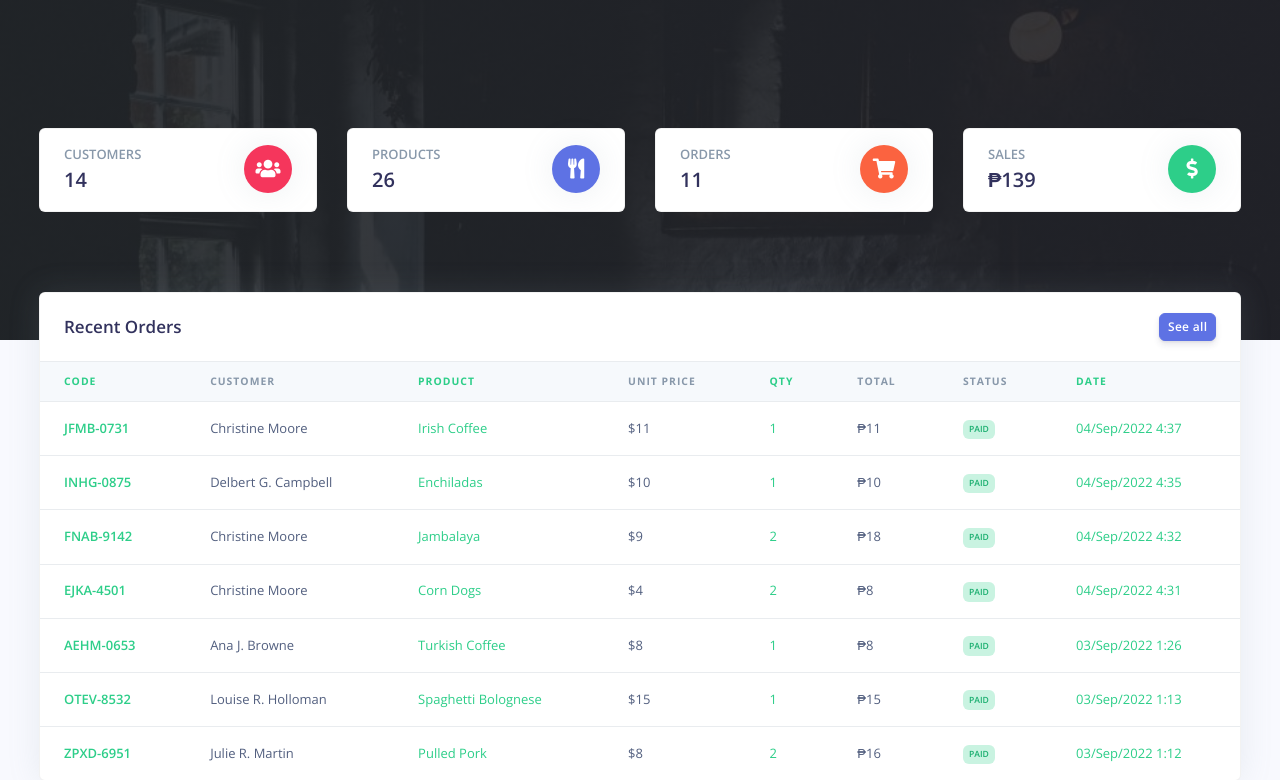
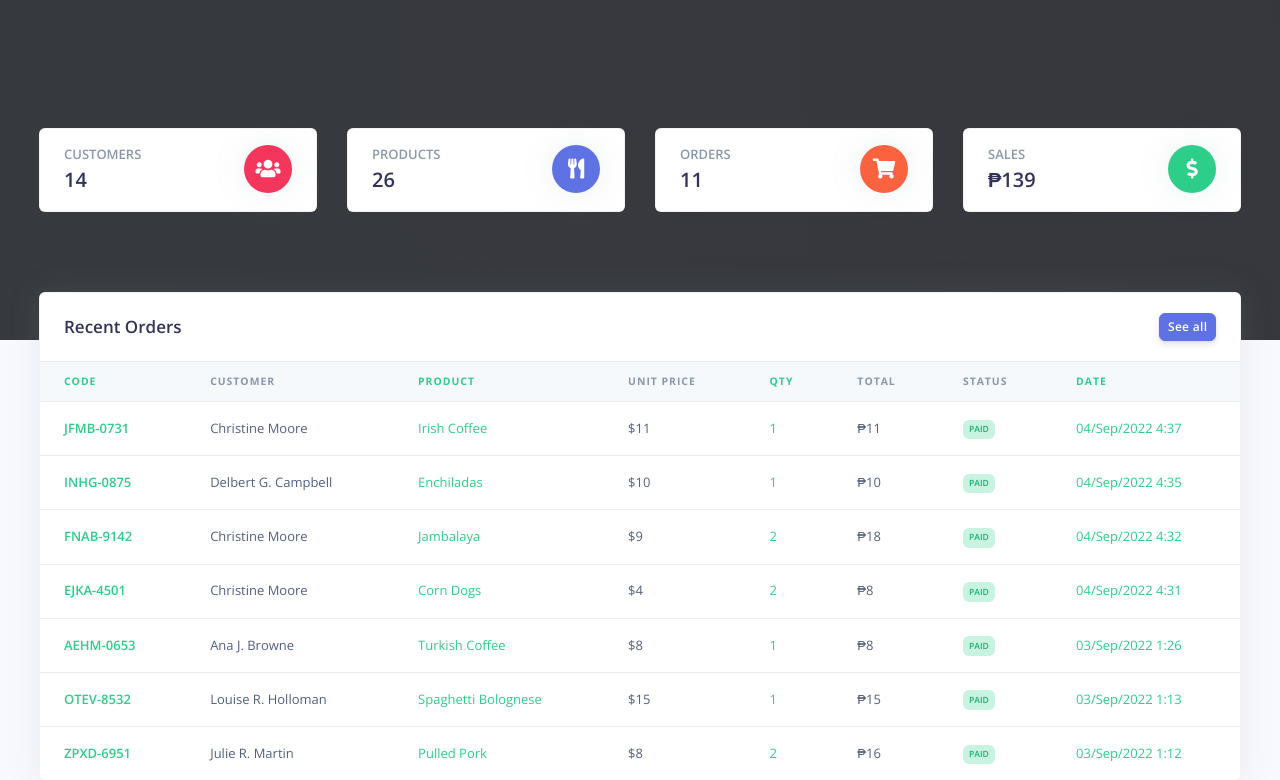
Before and after one commit to echjiy/project-oop-possystem, a PHP site: page /pos/admin/dashboard.php in a window 1280 px wide. Shown: the top 780 px of the page. Run offline with PHP 8.4, Linux system fonts and the light colour scheme; the visitor is signed in with stand-in values (Sample User, id 1); data comes from the database, SQL or seed files in the repository.

Commit message:
update dashboard and partial footer

```diff
--- a/pos/admin/dashboard.php
+++ b/pos/admin/dashboard.php
@@ -20,7 +20,7 @@ require_once('partials/_analytics.php');
     require_once('partials/_topnav.php');
     ?>
     <!-- Header -->
-    <div style="background-image: url(assets/img/theme/restro00.jpg); background-size: cover;" class="header  pb-8 pt-5 pt-md-8">
+    <div style="background-size: cover;" class="header  pb-8 pt-5 pt-md-8">
       <span class="mask bg-gradient-dark opacity-8"></span>
       <div class="container-fluid">
         <div class="header-body">
--- a/pos/admin/partials/_footer.php
+++ b/pos/admin/partials/_footer.php
@@ -1,4 +1,4 @@
-<footer class="py-5 testest">
+<footer class="py-5">
   <div class="container">
     <div class="row align-items-center justify-content-xl-between">
       <div class="col-xl-6">
```
